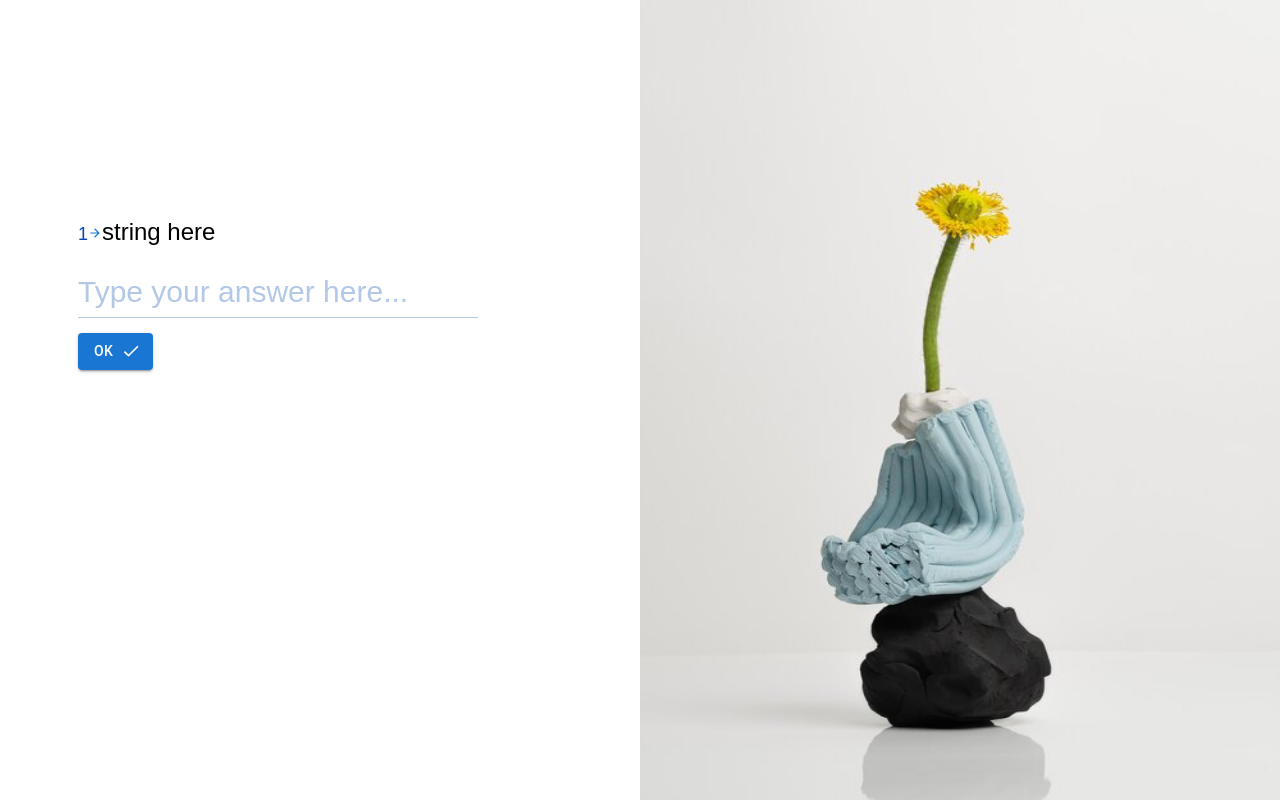
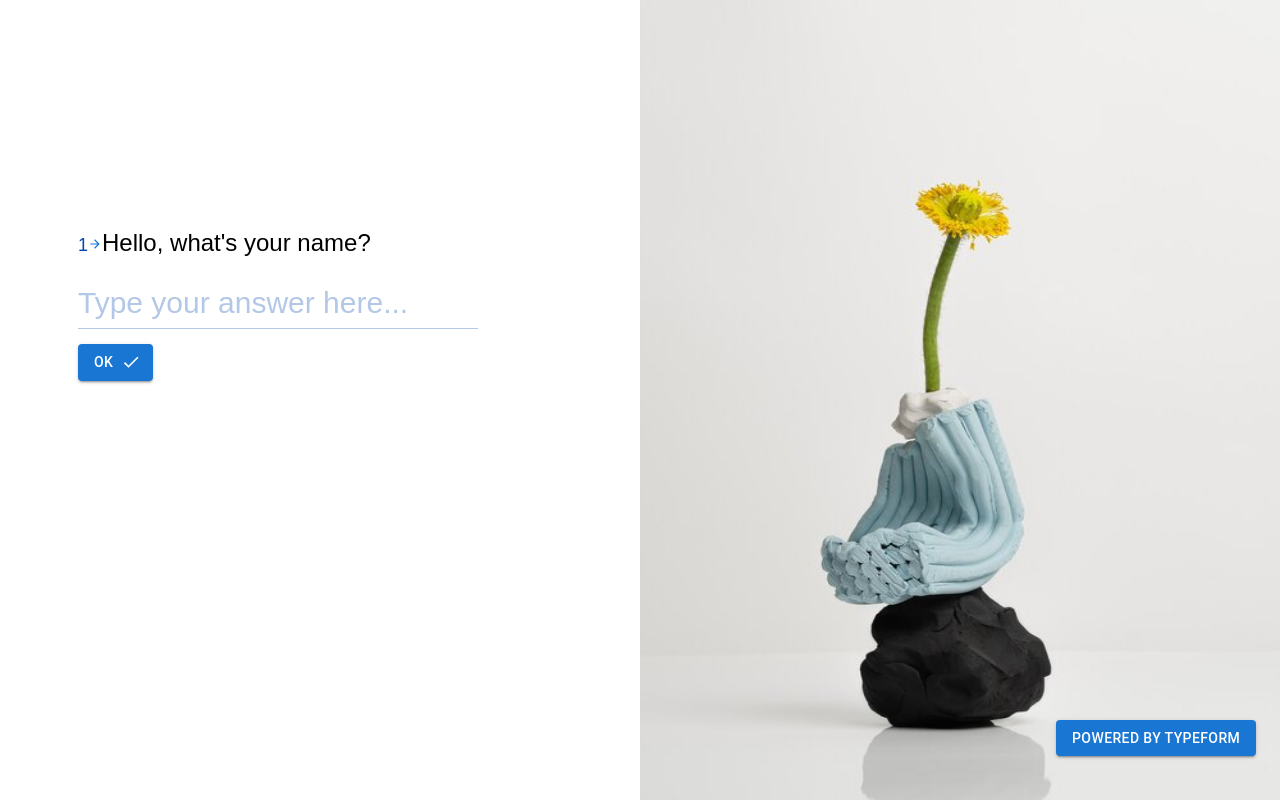
Before and after one commit to RamailoTech/Typeform-demo, a React (Create React App) app: page / in a window 1280 px wide. Shown: the top 800 px of the page. Built offline with nearby package versions, Linux system fonts and the light colour scheme.

Commit message:
rendered question from array

```diff
--- a/src/context/queations/QuestionState.js
+++ b/src/context/queations/QuestionState.js
@@ -5,7 +5,7 @@ const QuestionState = (props) => {
   const questions = [
     {
      id: 0,
-      question: "string here",
+      question: "Hello, what's your name?",
       answer: {
         type: "radio",
         options: ["option1", "option2"],
--- a/src/pages/Firstpage.jsx
+++ b/src/pages/Firstpage.jsx
@@ -23,8 +23,9 @@ export const Firstpage = ({items}) => {
            </Button>
           </Box>
         </Grid>
-        <Grid item xs={6} className="images">
+        <Grid item xs={6} className="wrapper-grid2">
           <img src={flower} alt="flower" />
+          <Button variant="contained" className="btn-banner">Powered by Typeform</Button>
         </Grid>
       </Grid>
     </div>
--- a/src/styles/firstpage.css
+++ b/src/styles/firstpage.css
@@ -1,5 +1,14 @@
 .wrapper-grid1 {
   position: relative;
+}
+.wrapper-grid2{
+  position: relative;
+}
+.btn-banner{
+  position: absolute;
+  bottom:10%;
+  left:65%;
+
 }
 .box-grid {
   width: 400px;
@@ -20,7 +29,7 @@
   color:#0445af;
   font-size: 18px;
 }
-.wrapper .images img {
+.wrapper img {
   width: 100%;
   height: 100vh;
 }
```
